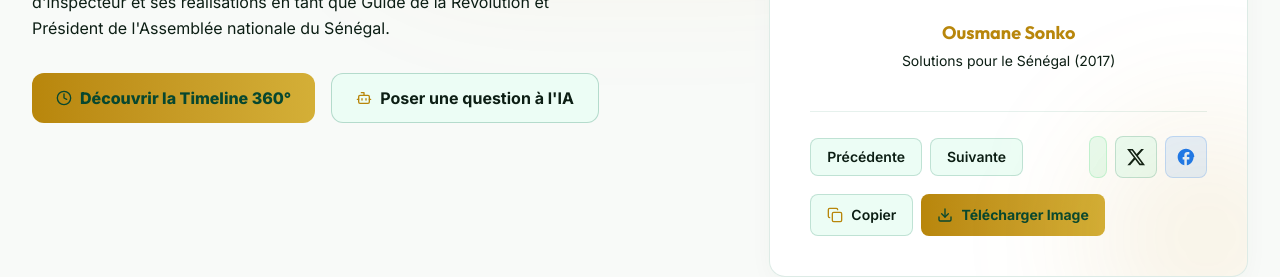
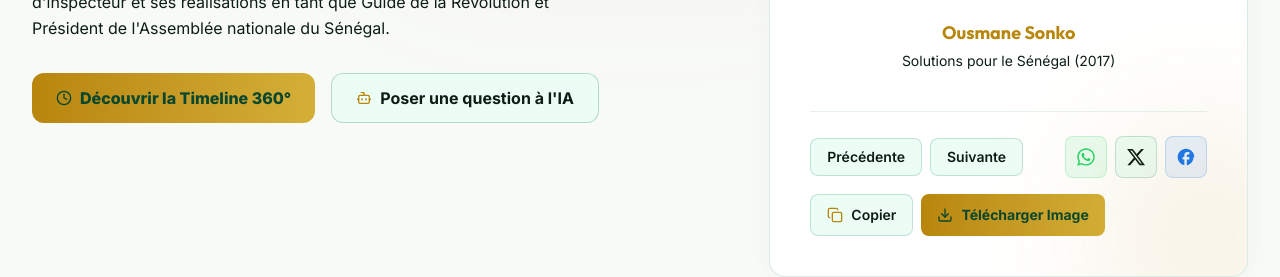
Before and after one commit to Makhtar1927/FrontendSonkoGuide, a Next.js app: page / in a window 1280 px wide. Shown: the part 1180-1457 px from the top of the page. Built offline with nearby package versions, Linux system fonts and the light colour scheme; no server answers; the database is empty.

Commit message:
feat: add interactive CitationCard component with image generation and social sharing capabilities

```diff
--- a/src/components/citation-card.tsx
+++ b/src/components/citation-card.tsx
@@ -305,9 +305,11 @@
           <button
             onClick={() => shareSocial("whatsapp")}
             title="Partager sur WhatsApp"
-            className="p-2 rounded-lg bg-[#25D366]/10 hover:bg-[#25D366]/20 transition-colors border border-[#25D366]/20 cursor-pointer flex items-center justify-center"
+            className="p-2.5 rounded-lg bg-[#25D366]/10 text-[#25D366] hover:bg-[#25D366]/20 transition-colors border border-[#25D366]/20 cursor-pointer flex items-center justify-center"
           >
-            <Image src="/WhatsApp.svg" alt="WhatsApp" width={24} height={24} style={{ width: "auto", height: "auto" }} />
+            <svg className="w-5 h-5 fill-current" viewBox="0 0 448 512">
+              <path d="M380.9 97.1C339 55.1 283.2 32 223.9 32c-122.4 0-222 99.6-222 222 0 39.1 10.2 77.3 29.6 111L0 480l117.7-30.9c32.4 17.7 68.9 27 106.1 27h.1c122.3 0 224.1-99.6 224.1-222 0-59.3-25.2-115-67.1-157zm-157 341.6c-33.2 0-65.7-8.9-94-25.7l-6.7-4-69.8 18.3L72 359.2l-4.4-7c-18.5-29.4-28.2-63.3-28.2-98.2 0-101.7 82.8-184.5 184.6-184.5 49.3 0 95.6 19.2 130.4 54.1 34.8 34.9 56.2 81.2 56.1 130.5 0 101.8-84.9 184.6-186.6 184.6zm101.2-138.2c-5.5-2.8-32.8-16.2-37.9-18-5.1-1.9-8.8-2.8-12.5 2.8-3.7 5.6-14.3 18-17.6 21.8-3.2 3.7-6.5 4.2-12 1.4-32.6-16.3-54-29.1-75.5-66-5.7-9.8 5.7-9.1 16.3-30.3 1.8-3.7.9-6.9-.5-9.7-1.4-2.8-12.5-30.1-17.1-41.2-4.5-10.8-9.1-9.3-12.5-9.5-3.2-.2-6.9-.2-10.6-.2-3.7 0-9.7 1.4-14.8 6.9-5.1 5.6-19.4 19-19.4 46.3 0 27.3 19.9 53.7 22.6 57.4 2.8 3.7 39.1 59.7 94.8 83.8 35.2 15.2 49 16.5 66.6 13.9 10.7-1.6 32.8-13.4 37.4-26.4 4.6-13 4.6-24.1 3.2-26.4-1.3-2.5-5-3.9-10.5-6.6z" />
+            </svg>
           </button>
           <button
             onClick={() => shareSocial("twitter")}
```
